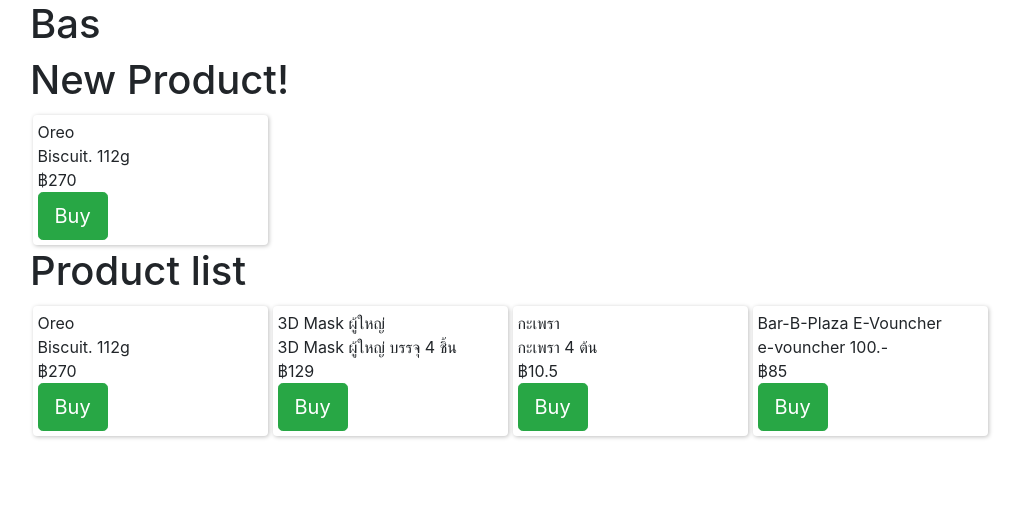
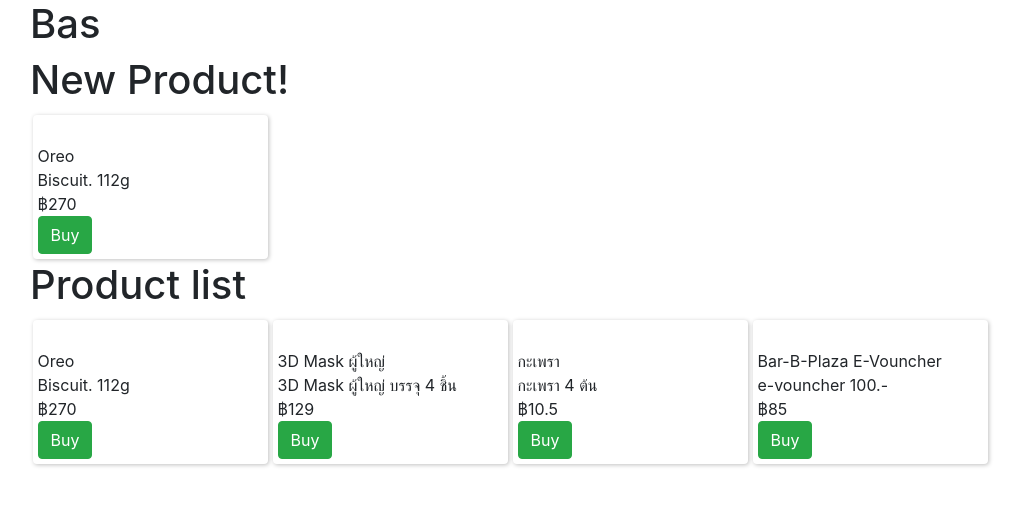
Before and after one commit to bazsup/react-workshop-example, a React (Create React App) app: page / in a window 1280 px wide. Shown: the top 506 px of the page, without its empty margins (130-1152 px from the left). Built offline with nearby package versions, Linux system fonts and the light colour scheme; no server answers.

Commit message:
[EDIT] show products from API

```diff
--- a/src/App.js
+++ b/src/App.js
@@ -1,4 +1,5 @@
 import React from 'react';
+import axios from 'axios';
 
 import './App.css'
 
@@ -11,7 +12,13 @@
 const ProductCard = (props) => {
   return (
     <div className="product-card">
-      <img src={props.item.product_image} style={{ maxWidth: '100%' }} alt=""/>
+      <div class="product-thumbnail">
+        <img
+          src={props.item.product_image}
+          style={{ maxWidth: '100%' }}
+          alt={props.item.product_image}
+        />
+      </div>
       <span className="product-name">{props.item.product_name}</span>
       <div className="product-description">
         {props.item.product_detail}
@@ -19,7 +26,7 @@
       <div className="product-price">
         ฿{props.item.price}
       </div>
-      <button className="btn btn-success btn-lg">Buy</button>
+      <button className="btn btn-success">Buy</button>
     </div>
   )
 }
@@ -54,6 +61,17 @@
     }
   }
 
+  componentDidMount = () => {
+    axios.get(
+      'https://dry-scrubland-02499.herokuapp.com/api/v1/products'
+    ).then((response) => {
+      console.log('response data', response)
+      this.setState({
+        products: response.data
+      })
+    })
+  }
+
   render() {
     return (
       <div className="container px-0">
```
